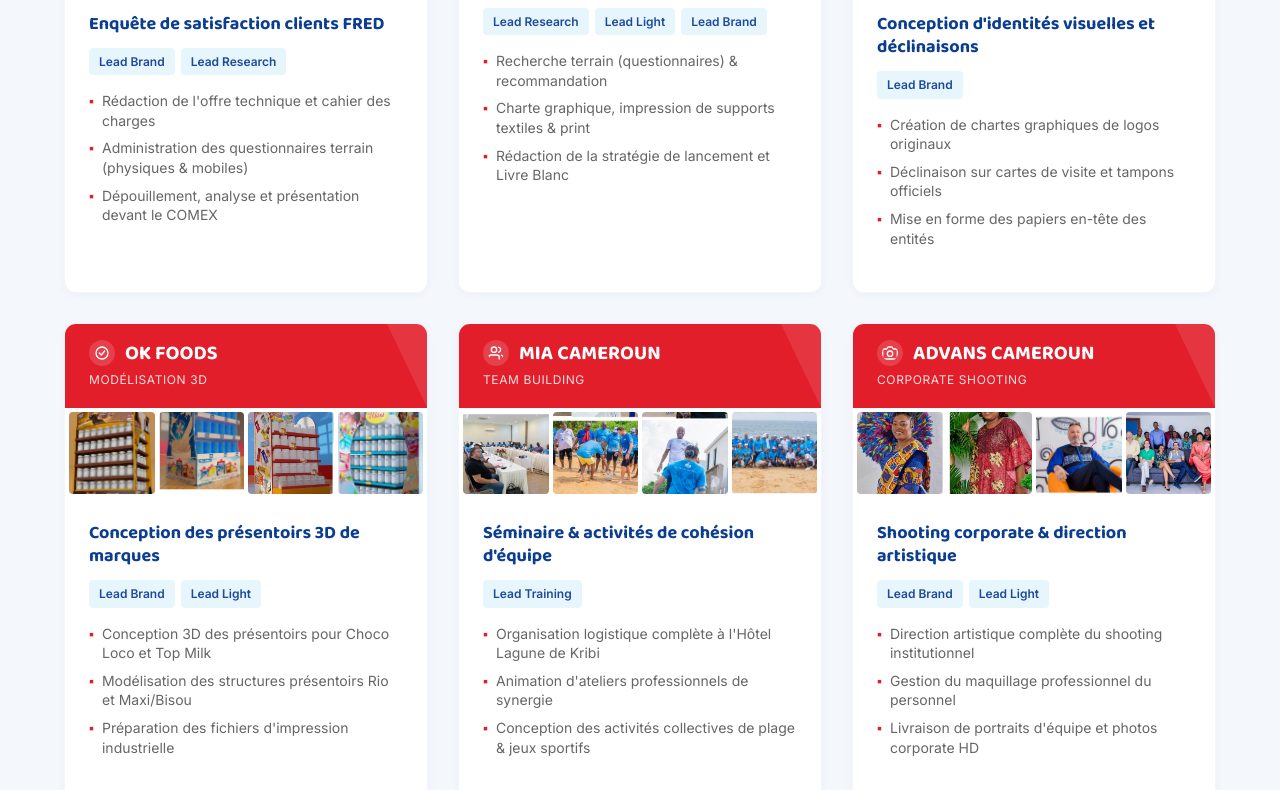
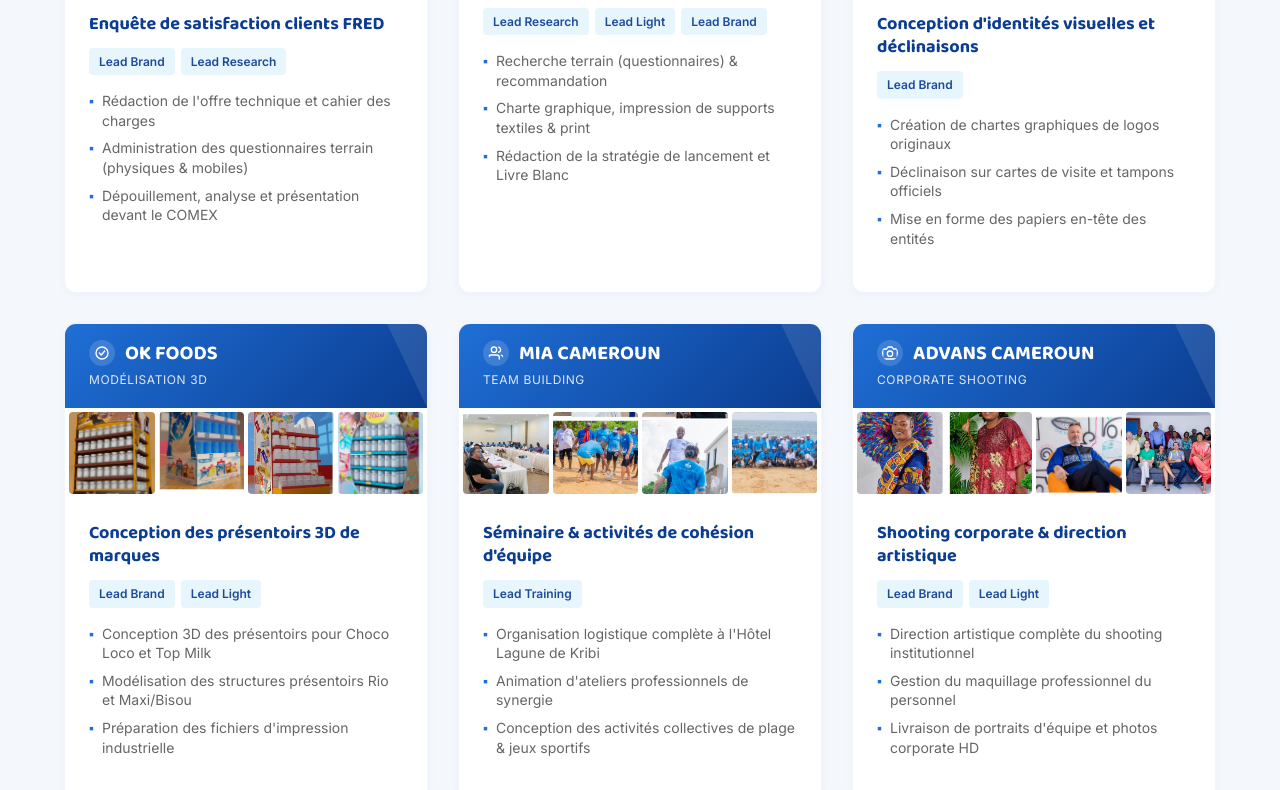
Before and after one commit to ebtiainformatique-wp/LEAD-COM, a plain HTML site: page index.html in a window 1280 px wide. Shown: the part 5641-6431 px from the top of the page. Drawn offline with Linux system fonts and the light colour scheme.

Commit message:
Bandeaux et puces des realisations : rouge remplace par bleu

```diff
--- a/styles.css
+++ b/styles.css
@@ -1323,7 +1323,7 @@
 }
 
 .case-header-red {
-  background-color: var(--lead-alert-red);
+  background: linear-gradient(135deg, var(--lead-blue) 0%, var(--lead-navy) 100%);
   color: var(--lead-paper);
   padding: 16px 24px;
   position: relative;
@@ -1467,7 +1467,7 @@
 }
 
 .case-prestation-bullet {
-  color: var(--lead-alert-red);
+  color: var(--lead-blue);
   font-weight: bold;
   flex-shrink: 0;
 }
```
